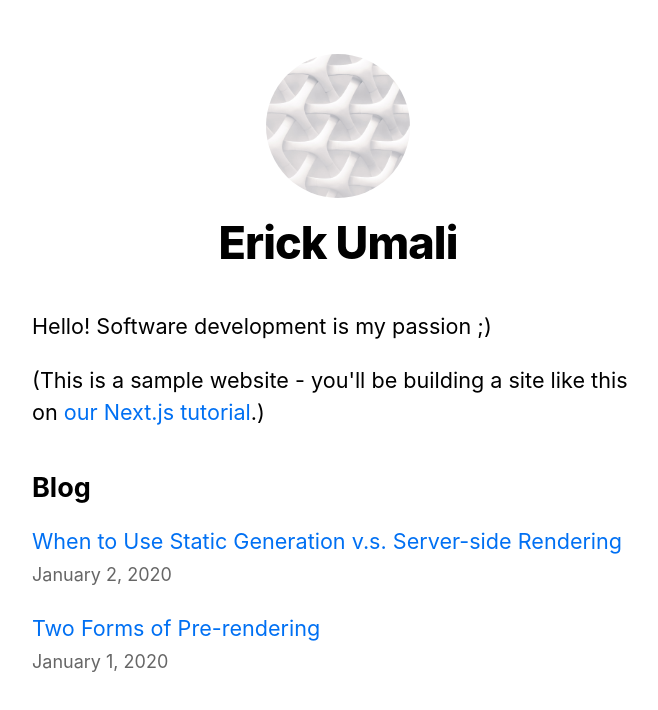
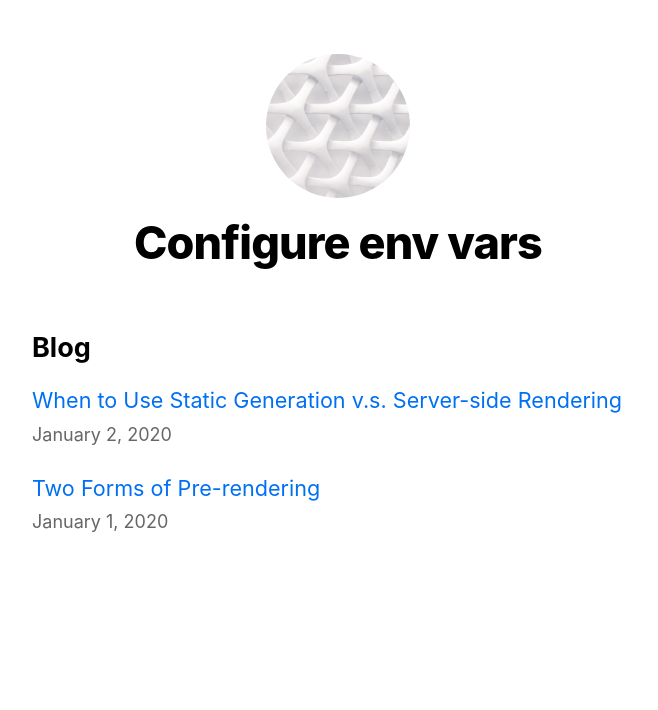
Before and after one commit to eumali22/nextjs-blog, a Next.js app: page / in a window 1280 px wide. Shown: the top 710 px of the page, without its empty margins (302-960 px from the left). Built offline with nearby package versions, Linux system fonts and the light colour scheme.

Commit message:
Personalize

```diff
--- a/components/layout.js
+++ b/components/layout.js
@@ -4,8 +4,8 @@ import styles from './layout.module.css'
 import utilStyles from '../styles/utils.module.css'
 import Link from 'next/link'
 
-const name = 'Erick Umali'
-export const siteTitle = 'Next.js Sample Website'
+const name = process.env.NEXT_PUBLIC_MY_NAME || 'Configure env vars';
+export const siteTitle = process.env.NEXT_PUBLIC_SITE_TITLE || 'Configure env vars';
 
 export default function Layout({ children, home }) {
   return (
@@ -14,7 +14,7 @@ export default function Layout({ children, home }) {
         <link rel="icon" href="/favicon.ico" />
         <meta
           name="description"
-          content="Learn how to build a personal website using Next.js"
+          content={process.env.NEXT_PUBLIC_SITE_TITLE}
         />
         <meta
           property="og:image"
--- a/pages/index.js
+++ b/pages/index.js
@@ -10,7 +10,8 @@ export async function getStaticProps() {
   return {
     props: {
       allPostsData
-    }
+    },
+    revalidate: 3 * 24 * 60 * 60 // revalidate every 3 days
   }
 }
 
@@ -21,11 +22,7 @@ export default function Home({ allPostsData }) {
         <title>{siteTitle}</title>
       </Head>
       <section className={utilStyles.headingMd}>
-        <p>Hello! Software development is my passion ;)</p>
-        <p>
-          (This is a sample website - you'll be building a site like this on{' '}
-          <a href="https://nextjs.org/learn">our Next.js tutorial</a>.)
-        </p>
+        <p>{process.env.NEXT_PUBLIC_SITE_DESC}</p>
       </section>
       <section className={`${utilStyles.headingMd} ${utilStyles.padding1px}`}>
         <h2 className={utilStyles.headingLg}>Blog</h2>
```
